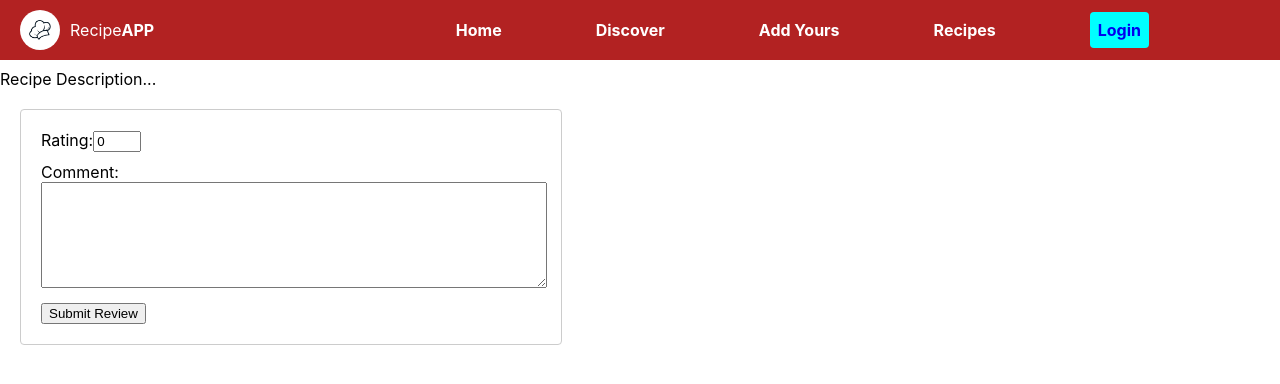
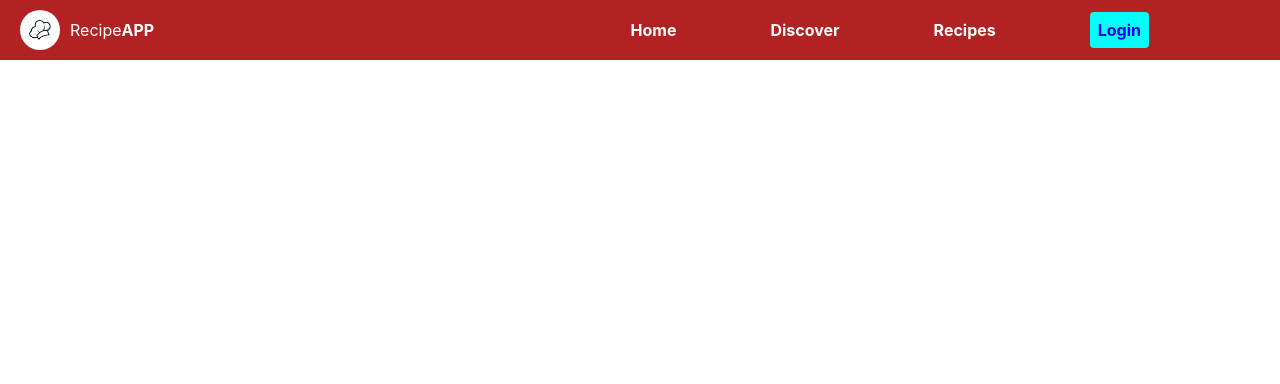
Before and after one commit to erustus07/RECIPE-APP, a React (Create React App) app in the folder client/: page /addyours in a window 1280 px wide. Shown: the top 384 px of the page. Built offline with nearby package versions, Linux system fonts and the light colour scheme.

Commit message:
Backend:Added cascade dealete to comments

```diff
--- a/client/src/components/AddYours.jsx
+++ /dev/null
@@ -1,23 +0,0 @@
-import React from 'react';
-import ReviewForm from './ReviewForm'; // Adjust import path as necessary
-
-const RecipeDetails = ({ recipeId }) => {
-    const handleSubmitReview = (reviewData) => {
-        // Implement logic to handle submitting review data (e.g., API call)
-        console.log('Submitting review:', reviewData);
-        // Example: Implement API call to submit review data
-    };
-
-    return (
-        <div className="recipe-details">
-            {/* Existing recipe details */}
-            <h2>Recipe Title</h2>
-            <p>Recipe Description...</p>
-
-            {/* ReviewForm component */}
-            <ReviewForm recipeId={recipeId} onSubmit={handleSubmitReview} />
-        </div>
-    );
-};
-
-export default RecipeDetails; // or export default AddYours;
--- a/client/src/components/App.js
+++ b/client/src/components/App.js
@@ -13,7 +13,6 @@ import Recipes from "./Recipes";
 import RecipeForm from "./RecipeForm";
 import RecipeDetails from "./RecipeDetails";
 import DiscoverPage from "./DiscoverPage";  // Import DiscoverPage
-import AddYours from "./AddYours"; // Import AddYours component
 import "./App.css";
 
 export default function App() {
@@ -29,7 +28,6 @@ export default function App() {
         <Route path="/recipes/add" element={<RecipeForm />} />
         <Route path="/recipes/:recipeId" element={<RecipeDetails />} />
         <Route path="/discover" element={<DiscoverPage />} />  {/* Add this line */}
-        <Route path="/addyours" element={<AddYours />} /> {/* Add this line */}
       </Routes>
     </Router>
   );
--- a/client/src/components/CommentComponent.jsx
+++ b/client/src/components/CommentComponent.jsx
@@ -22,7 +22,7 @@ export default function CommentComponent({ recipeId }) {
 
   useEffect(() => {
     fetchComments();
-  });
+  }, [recipeId]);
 
   const handleSubmit = async (e) => {
     e.preventDefault();
--- a/client/src/components/Navbar.jsx
+++ b/client/src/components/Navbar.jsx
@@ -53,11 +53,6 @@ function Navbar() {
             <li className="nav-links">
               <Link to="/discover" className="navs" onClick={toggleMenu}>
                 Discover
-              </Link>
-            </li>
-            <li className="nav-links">
-              <Link to="/addyours" className="navs" onClick={toggleMenu}>
-                Add Yours
               </Link>
             </li>
             <li className="nav-links">
```
